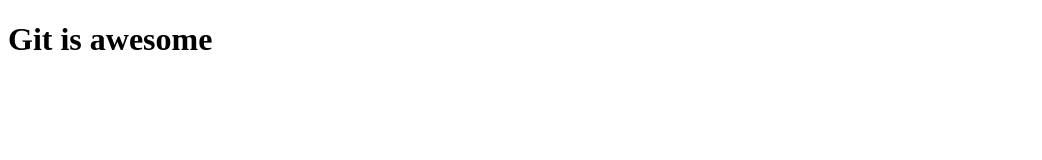
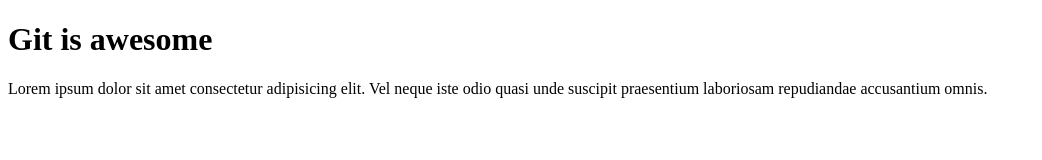
Before and after one commit to gitmoin/gitproject, a plain HTML site: page index.html in a window 1280 px wide. Shown: the whole page, without its empty margins (0-1042 px from the left). Drawn offline with Linux system fonts and the light colour scheme.

Commit message:
Added Paragraph

```diff
--- a/index.html
+++ b/index.html
@@ -7,5 +7,8 @@
 </head>
 <body>
     <h1>Git is awesome</h1>
+    <p>
+        Lorem ipsum dolor sit amet consectetur adipisicing elit. Vel neque iste odio quasi unde suscipit praesentium laboriosam repudiandae accusantium omnis.
+    </p>
 </body>
 </html>
```
